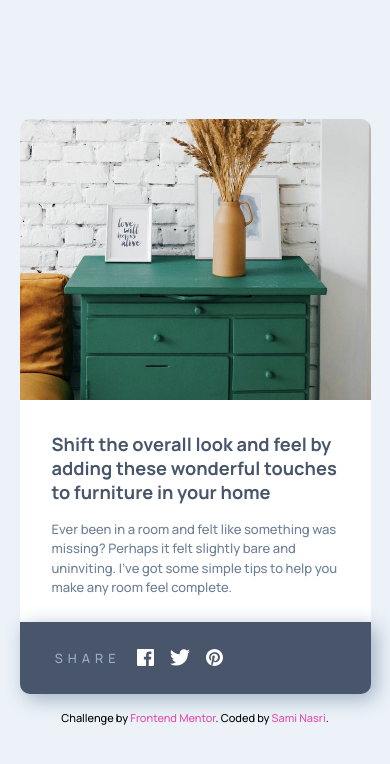
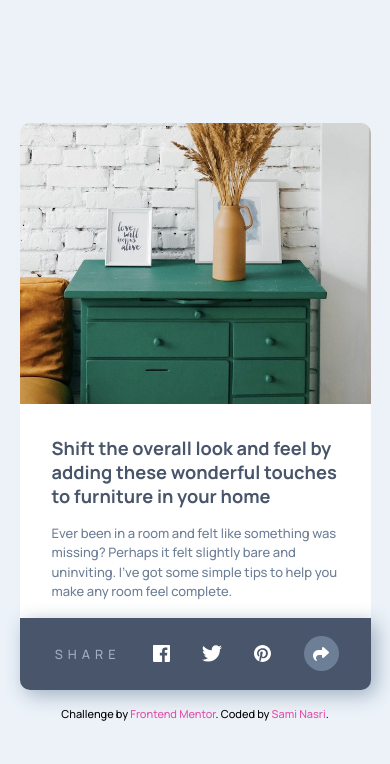
Before and after one commit to SilverWings47/article-preview-component, a plain HTML site: page index.html in a window 390 px wide. Both pictures are taken after a click on the element 322 px from the left and 641 px from the top of the page. Drawn offline with Linux system fonts and the light colour scheme.

Commit message:
Add files via upload

```diff
--- a/index.html
+++ b/index.html
@@ -31,13 +31,13 @@
             <div class="profile-info__date">28 Jun 2020</div>
           </div>
         <div class="share-btn">
-          <div class="tooltip">
-            <span>SHARE</span>
-            <img src="images/icon-facebook.svg" alt="">
-            <img src="images/icon-twitter.svg" alt="">
-            <img src="images/icon-pinterest.svg" alt="">
-          </div>
           <i class="fas fa-share"></i>
+        </div>
+        <div class="tooltip">
+          <span>SHARE</span>
+          <img src="images/icon-facebook.svg" alt="">
+          <img src="images/icon-twitter.svg" alt="">
+          <img src="images/icon-pinterest.svg" alt="">
         </div>
         </div>
     </div>
--- a/styles.css
+++ b/styles.css
@@ -72,6 +72,7 @@ main {
     display: flex;
     align-items: center;
     margin-top: 1.5rem;
+    position: relative;
 }
 
 .profile-picture {
@@ -106,8 +107,8 @@ main {
     display: flex;
     justify-content: center;
     align-items: center;
-    width: 33px;
-    height: 33px;
+    width: 35px;
+    height: 35px;
     cursor: pointer;
     position: relative;
 }
@@ -118,34 +119,35 @@ main {
 
 .share-btn.active {
     background: var(--Dark-Grayish-Blue);
+    z-index: 22;
 }
 
 .share-btn.active i {
     color: #fff;
 }
 
-.share-btn .tooltip.active {
+.tooltip.active {
     display: flex;
 }
 
-.share-btn .tooltip {
+.tooltip {
     position: absolute;
     display: none;
     align-items: center;
-
     gap: 1rem;
     background: var(--Dark-Grayish-Blue);
-    top: -250%;
+    bottom: 150%;
+    right: -27.5%;
     padding: 1.1rem 2.2rem;
     border-radius: 10px;
     box-shadow: 5px 5px 20px var(--Grayish-Blue);
 }
 
-.share-btn .tooltip img {
+.tooltip img {
     height: 17px;
 }
 
-.share-btn .tooltip::before {
+.tooltip::before {
     content: '';
     display: block;
     width: 18px;
@@ -157,7 +159,7 @@ main {
     transform: translateX(-50%) rotate(45deg);
 }
 
-.share-btn .tooltip span {
+.tooltip span {
     color: var(--Grayish-Blue);
     font-weight: 100;
     font-size: 0.8rem;
@@ -172,10 +174,11 @@ footer {
 .attribution { font-size: 11px; text-align: center; }
 .attribution a { text-decoration: none; color: hsl(323, 74%, 60%); }
 
-@media screen and (max-width: 425px) {
+@media screen and (max-width: 768px) {
     .card-container {
         flex-direction: column;
         width: 90%;
+        position: relative;
     }
 
     .card-image img {
@@ -186,6 +189,7 @@ footer {
 
     .card-text {
         padding-inline: 2rem;
+        padding-bottom: 1rem;
         border-radius: 0 0 10px 10px;
         position: relative;
     }
@@ -194,22 +198,29 @@ footer {
         font-size: 1.140rem;
     }
 
-    .share-btn {
+    .profile {
         position: static;
     }
 
-    .share-btn .tooltip {
-        top: auto;
+    .tooltip {
+        right: 0;
         bottom:0;
-        left: 0;
-        border-radius: 0;
         width: 100%;
         border-radius: 0 0 10px 10px;
         padding-block: 1.7rem;
+        gap: 2rem;
     }
 
-    .share-btn .tooltip::before {
+    .tooltip::before {
         display: none;
 
     }
+
+    .share-btn.active {
+        background: var(--Desaturated-Dark-Blue);
+    }
+
+    .secondary-text {
+        margin-bottom: 2rem;
+    }
 }
```
